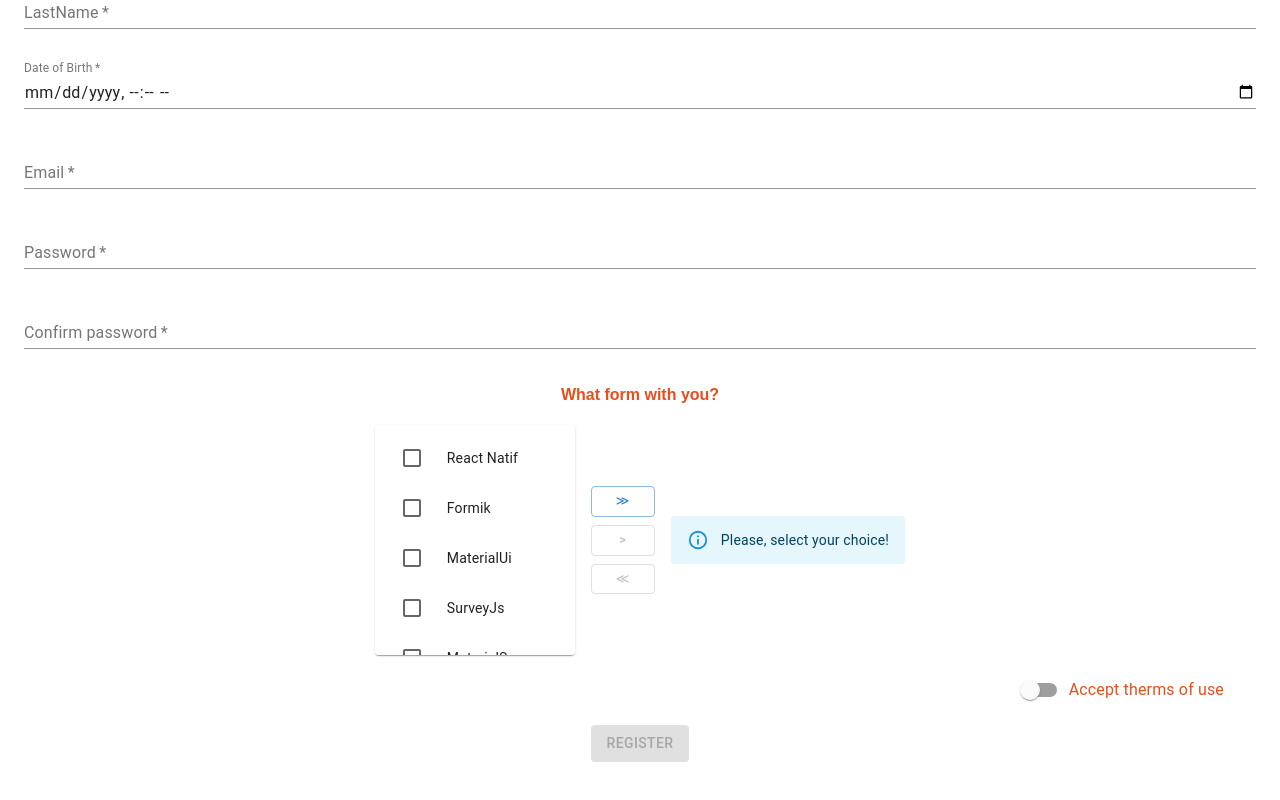
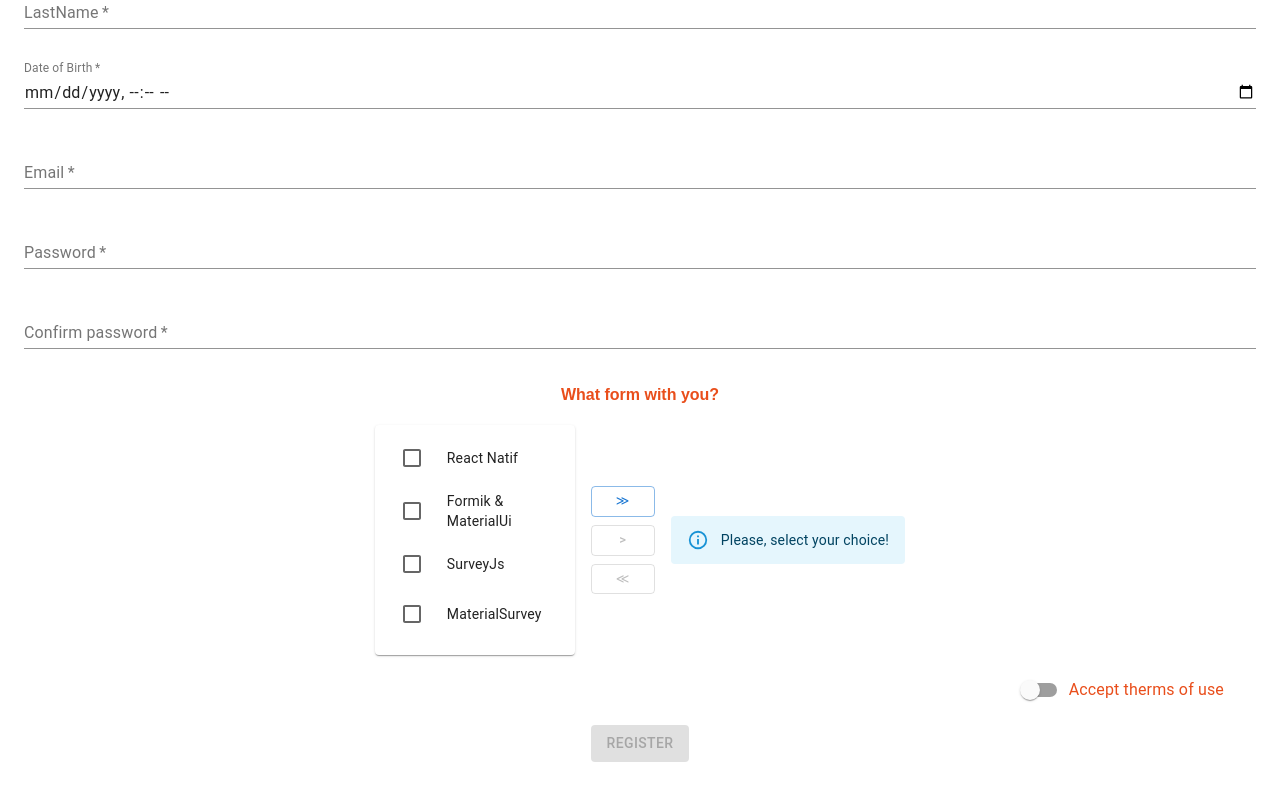
Before and after one commit to yoann83/formFormik, a React (Create React App) app: page / in a window 1280 px wide. Shown: the part 975-1775 px from the top of the page. Built offline with nearby package versions, Linux system fonts and the light colour scheme.

Commit message:
refactoring code

```diff
--- a/src/containers/forms/FormikForm.tsx
+++ b/src/containers/forms/FormikForm.tsx
@@ -3,13 +3,13 @@ import FormControlLabel from "@material-ui/core/FormControlLabel";
 import Switch from "@material-ui/core/Switch";
 import TextField from "@material-ui/core/TextField";
 import { Form, Formik, useFormik } from "formik";
-import { useState, useReducer, useEffect } from "react";
+import { useState, useReducer } from "react";
 import TranfertListComponent from "../../components/TranfertList";
 import * as yup from "yup";
 import "./forms.scss";
 import DispachContext from "../../contexts/DispachContext";
 
-export default function FormikFOrm() {
+export default function FormikForm() {
   const title = "formik & materail-ui";
 
   //THERMS OF USE
@@ -19,19 +19,18 @@ export default function FormikFOrm() {
   };
 
   //REDUCER
-  const [choiceValue, setChoiceValue] = useState("");
   const [name, setChoice] = useState("");
   const reducer = (state, action) => {
     switch (action.type) {
       case "CHOICES":
-        const newState = { ...state, choices: choiceValue };
+        const newState = { ...state, choices: "" };
         return newState;
       default:
         return state;
     }
   };
   useReducer(reducer, {
-    choices: [choiceValue]
+    choices: [""]
   });
 
   //FORM SCHEMA VALIDATOR
@@ -184,8 +183,7 @@ export default function FormikFOrm() {
               <TranfertListComponent
                 list={[
                   "React Natif",
-                  "Formik",
-                  "MaterialUi",
+                  "Formik & MaterialUi",
                   "SurveyJs",
                   "MaterialSurvey"
                 ]}
```
